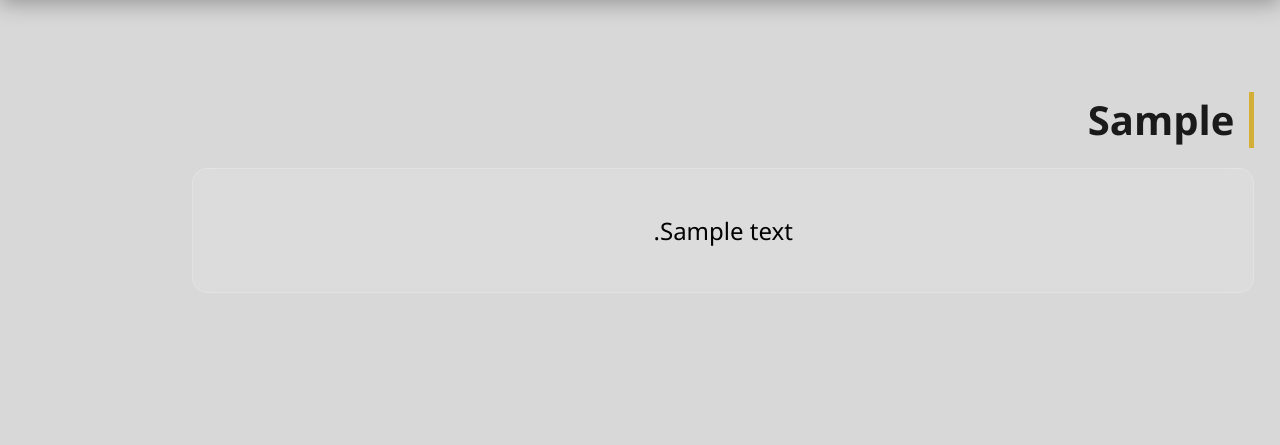
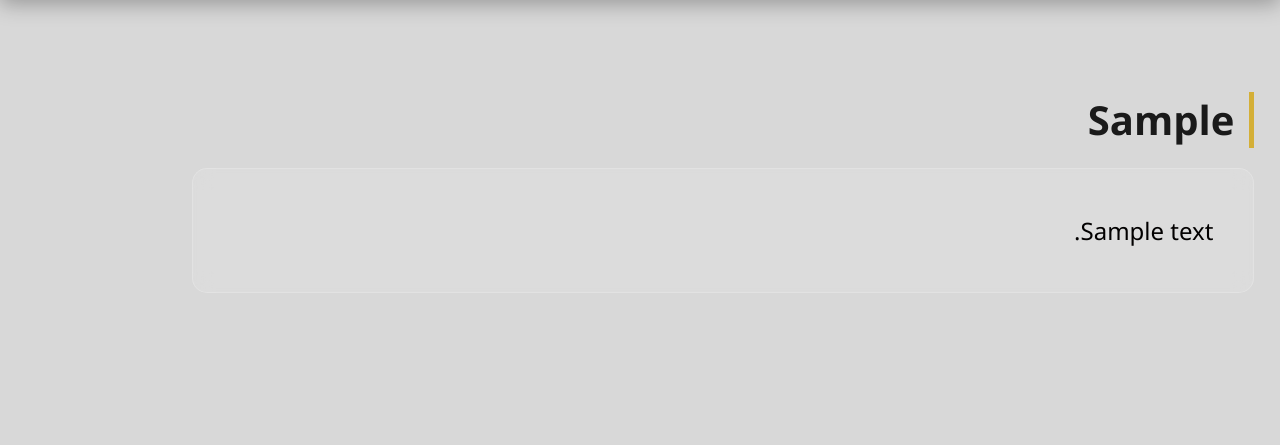
Before and after one commit to main1572000-sudo/egylaw, a Django app: page /law/1/ in a window 1280 px wide. Shown: the part 71-516 px from the top of the page. Run offline with Django 5.2, Linux system fonts and the light colour scheme; tables that the repository leaves empty hold one stand-in row (values such as "Sample post"); some libraries are stand-ins or nearby versions.

Commit message:
change some css

```diff
--- a/static/style.css
+++ b/static/style.css
@@ -627,7 +627,7 @@ body {
         position: relative;
         z-index: 2;
         color: #020000;
-        text-align: center;
+        /* text-align: center; */
 
         /* تصميم الصندوق الزجاجي */
         padding: 40px;
@@ -950,3 +950,4 @@ body {
         padding: 10px;
         border-right: 4px solid #f0ad4e;
     }
+}
```
